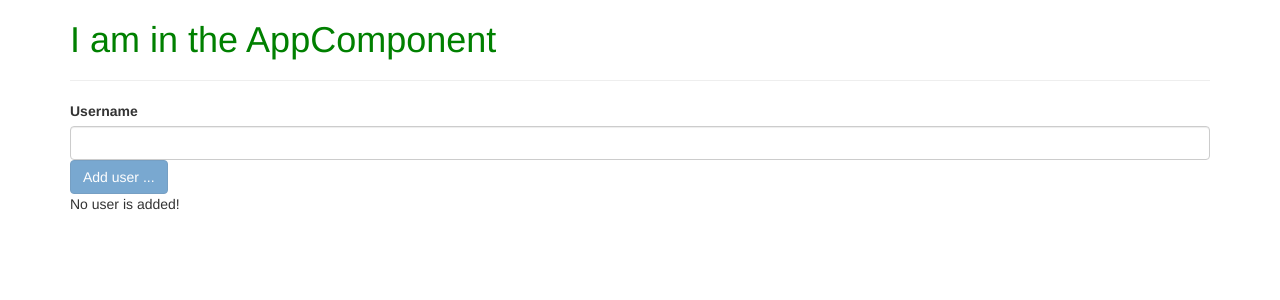
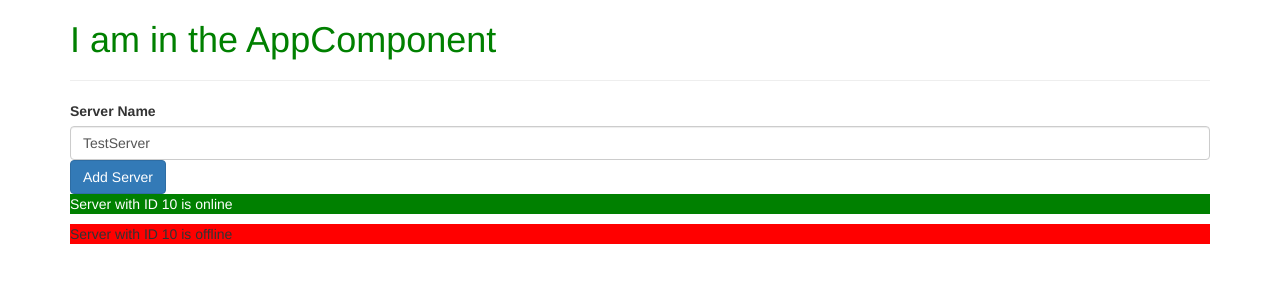
Before and after one commit to mvnshrikanth/my-first-app, an Angular app: page / in a window 1280 px wide. Shown: the top 300 px of the page. Built offline with nearby package versions, Linux system fonts and the light colour scheme.

Commit message:
directives practice

```diff
--- a/src/app/app.component.html
+++ b/src/app/app.component.html
@@ -3,9 +3,10 @@
     <div class="col-xs-12">
     <h1>I am in the AppComponent</h1>
     <hr>
-    <!-- <app-warning-alert></app-warning-alert>
+    <app-warning-alert></app-warning-alert>
+    <!-- <app-success-alert></app-success-alert>
     <app-success-alert></app-success-alert> -->
-    <app-login></app-login>
+    <!-- <app-login></app-login> -->
     </div>
   </div>
 </div>
--- a/src/app/login/login.component.html
+++ b/src/app/login/login.component.html
@@ -3,4 +3,8 @@
 <!-- <input type="text" class="form-control" (input)="onUpdateUserNme($event)"> -->
 <!-- <p>{{userName}}</p> -->
 <button class="btn btn-primary" [disabled]="userName===''" (click)="addUser()">Add user ...</button>
-<p>{{message}}</p>
+<!-- <p>{{message}}</p> -->
+<p *ngIf="serverCreated; else noServer">Server was created {{message}}</p>
+<ng-template #noServer>
+    <p>No server was created!</p>
+</ng-template>
--- a/src/app/login/login.component.ts
+++ b/src/app/login/login.component.ts
@@ -6,15 +6,18 @@ import { Component, OnInit } from '@angular/core';
   styleUrls: ['./login.component.css']
 })
 export class LoginComponent implements OnInit {
-  userName: string ='';
+  userName: string = '';
   message: string = "No user is added!";
   allowNewUser: boolean = false;
+  serverCreated: boolean = false;
+
   constructor() { }
 
   ngOnInit() {
   }
 
   addUser() {
+    this.serverCreated=true;
     this.message = 'User added ' + this.userName;
     this.userName = "";
   }
--- a/src/app/success-alert/success-alert.component.html
+++ b/src/app/success-alert/success-alert.component.html
@@ -1 +1,3 @@
-<p>{{'Server'}} with ID {{serverId}} is {{getServerStatus()}}</p>
+<p [ngStyle]="{backgroundColor: getColor()}"
+[ngClass]="{online: getServerStatus()==='online'}"
+>{{'Server'}} with ID {{serverId}} is {{getServerStatus()}}</p>
--- a/src/app/success-alert/success-alert.component.ts
+++ b/src/app/success-alert/success-alert.component.ts
@@ -1,14 +1,26 @@
 import { Component } from '@angular/core';
+import { preserveWhitespacesDefault } from '@angular/compiler';
 
 @Component({
     selector: 'app-success-alert',
     templateUrl: './success-alert.component.html',
-    styleUrls: ['./success-alert.component.css']
+    // styleUrls: ['./success-alert.component.css']
+    styles: [`
+    .online{
+        color: white;
+}`]
 })
 export class SuccessAlertComponent {
     serverId: number = 10;
     serverStatus: string = 'offline';
 
+    constructor() {
+        this.serverStatus = Math.random() > 0.5 ? 'online' : 'offline';
+    }
+    getColor() {
+        return this.serverStatus === 'online' ? 'green' : 'red';
+    }
+
     getServerStatus() {
         return this.serverStatus;
     }
--- a/src/app/warning-alert/warning-alert.component.html
+++ b/src/app/warning-alert/warning-alert.component.html
@@ -1,6 +1,7 @@
 <label>Server Name</label>
 <!-- <input type="text" class="form-control" (input)="onUpdateServerName($event)"> -->
 <input type="text" class="form-control" [(ngModel)]="serverName">
-<p>{{serverName}}</p>
+<!-- <p>{{serverName}}</p> -->
 <button class="btn btn-primary" [disabled]="!allowNewServer" (click)="onCreateServer()">Add Server</button>
-<p>{{serverCreationStatus}}</p>
+<!-- <p>{{serverCreationStatus}}</p> -->
+<app-success-alert *ngFor="let server of servers"></app-success-alert>
--- a/src/app/warning-alert/warning-alert.component.ts
+++ b/src/app/warning-alert/warning-alert.component.ts
@@ -9,6 +9,7 @@ export class WarningAlertComponent implements OnInit {
   allowNewServer: boolean = false;
   serverCreationStatus: string = 'No server was created!';
   serverName = 'TestServer';
+  servers = ['Test Server 1', 'Test Server 2'];
   constructor() {
     setTimeout(() => {
       this.allowNewServer = true;
@@ -19,7 +20,8 @@ export class WarningAlertComponent implements OnInit {
   }
 
   onCreateServer() {
-    this.serverCreationStatus = 'Server was created! ' + this.serverName;
+    // this.serverCreationStatus = 'Server was created! ' + this.serverName;
+    this.servers.push(this.serverName);
   }
 
   // onUpdateServerName() {
```
